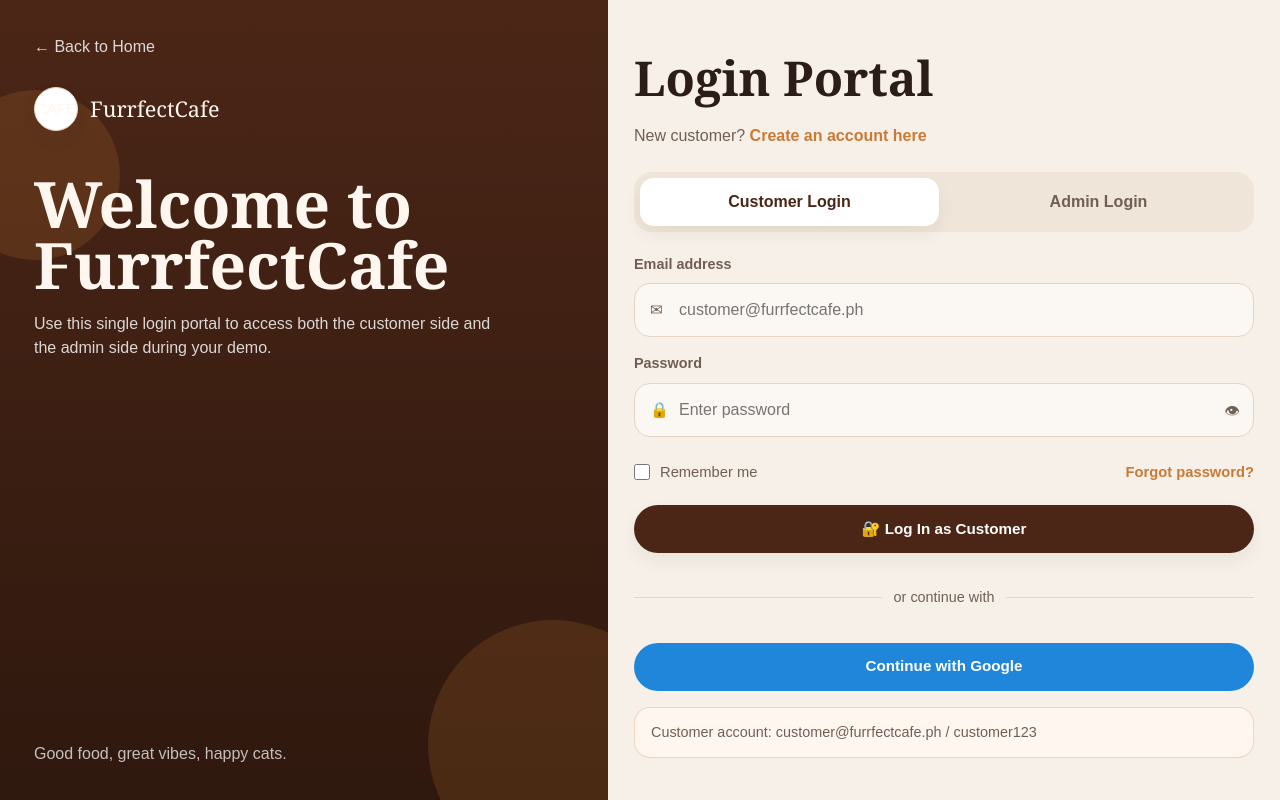
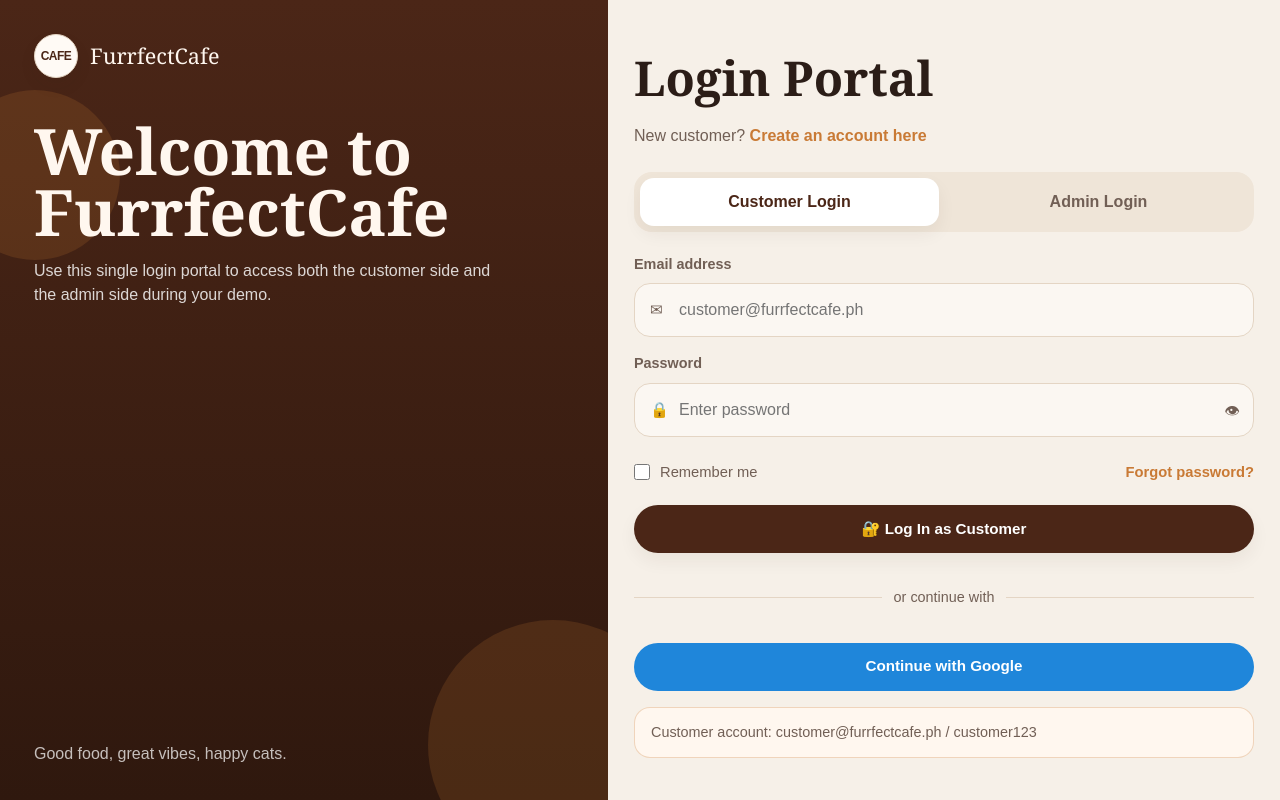
Before and after one commit to carlpoot/adet_cafe, a PHP site: page /login.php in a window 1280 px wide. Run offline with PHP 8.4, Linux system fonts and the light colour scheme.

Commit message:
logo fix

```diff
--- a/index.php
+++ b/index.php
@@ -200,6 +200,7 @@
     <div class="container footer-inner">
       <div>
         <div class="footer-brand">
+          <span class="brand-mark">CAFE</span>
           <strong class="brand-name">FurrfectCafe</strong>
         </div>
 
--- a/login.php
+++ b/login.php
@@ -316,7 +316,6 @@ if ($_SERVER["REQUEST_METHOD"] === "POST") {
   <main class="portal-page">
     <section class="portal-panel">
       <div class="portal-panel-content">
-        <a href="index.php" class="portal-back-link">← Back to Home</a>
 
         <div class="portal-brand">
           <span class="brand-mark">CAFE</span>
--- a/style.css
+++ b/style.css
@@ -2015,3 +2015,23 @@ tbody tr:hover {
     flex-direction: column;
   }
 }
+
+.portal-brand .brand-mark,
+.admin-sidebar .brand-mark,
+.brand-mark {
+  color: #4b2617 !important;
+  opacity: 1 !important;
+  visibility: visible !important;
+  font-size: 12px !important;
+  font-weight: 900 !important;
+  font-family: Arial, Helvetica, sans-serif !important;
+  line-height: 1 !important;
+  letter-spacing: -0.5px !important;
+  text-indent: 0 !important;
+  text-shadow: none !important;
+  background-color: #fffaf5 !important;
+  border: 1px solid #e4d5c4 !important;
+  display: inline-flex !important;
+  align-items: center !important;
+  justify-content: center !important;
+}
```
